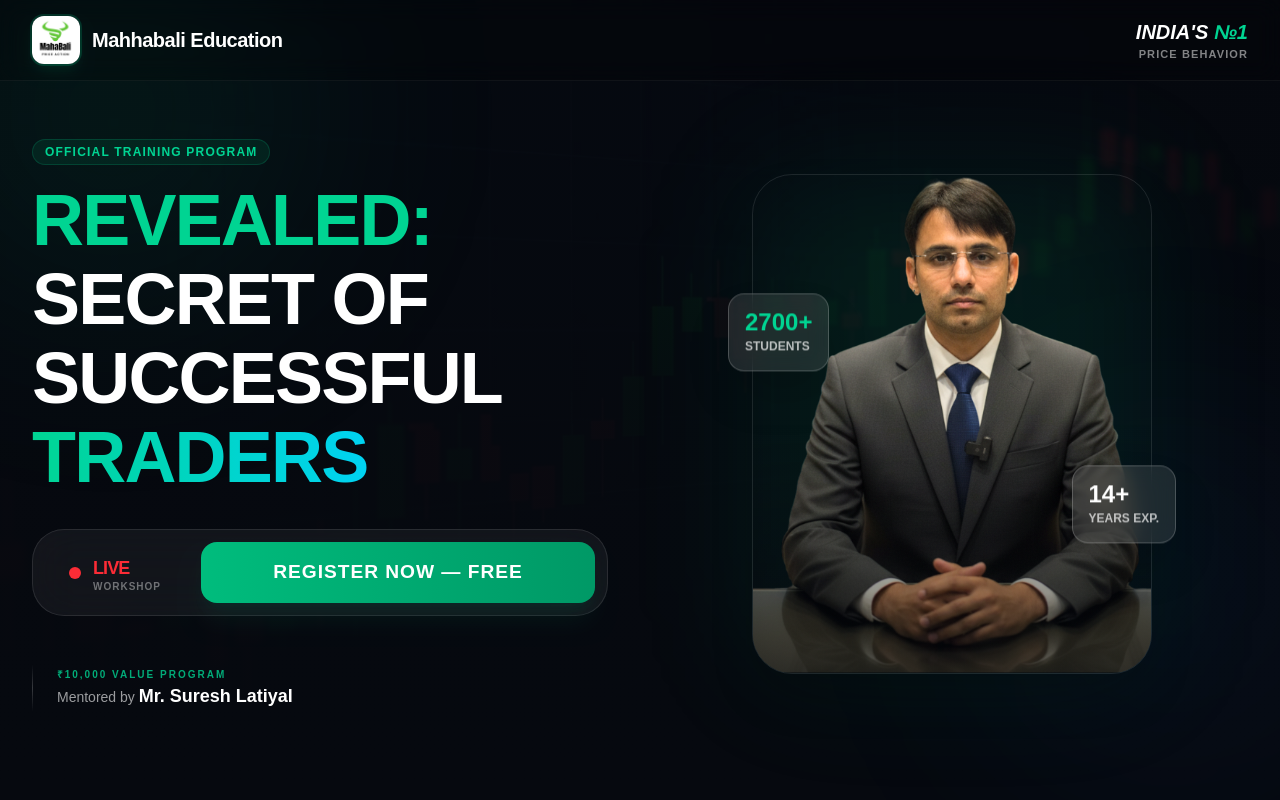
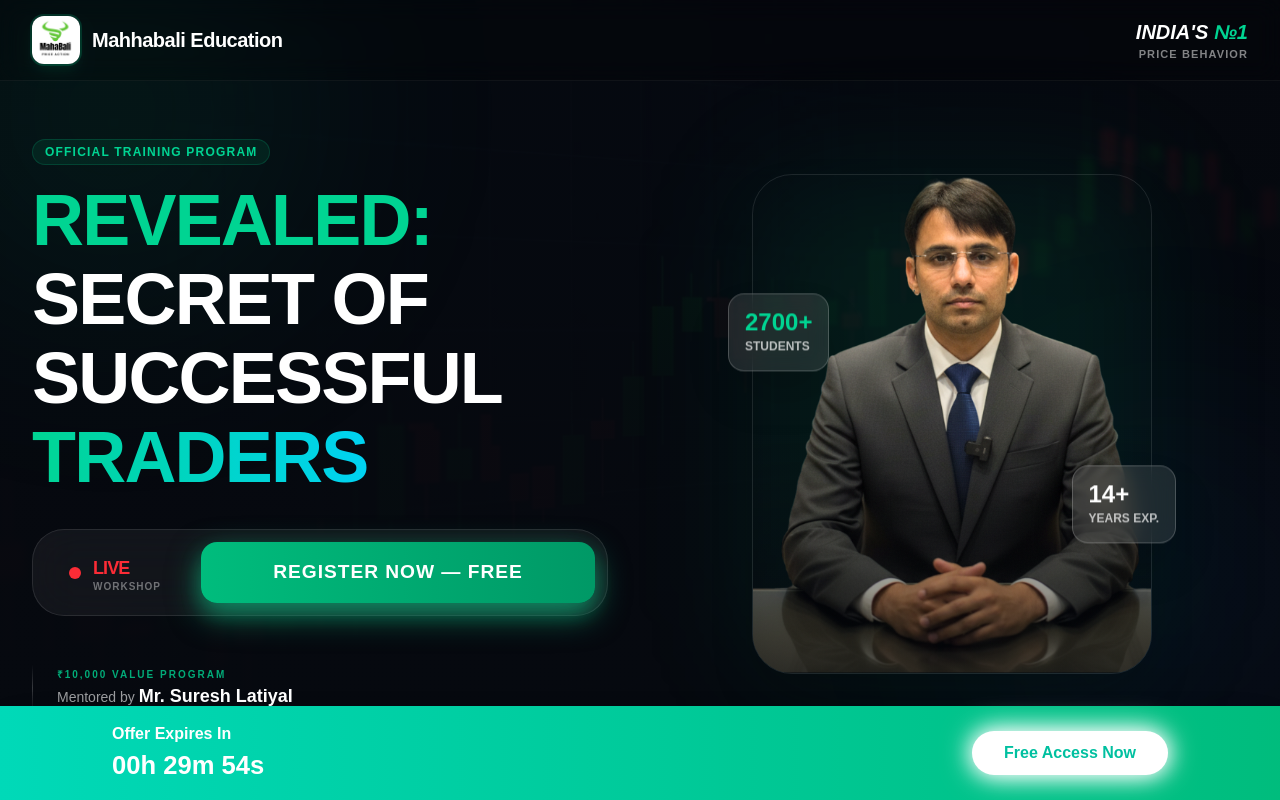
Before and after one commit to faizansiddqui/tradinglandingpagebyrahulsir, a Next.js app: page / in a window 1280 px wide. Shown: the top 800 px of the page. Built offline with nearby package versions, Linux system fonts and the light colour scheme.

Commit message:
Access button added

```diff
--- a/src/app/components/Footer.jsx
+++ b/src/app/components/Footer.jsx
@@ -4,7 +4,7 @@ import Link from 'next/link';
 
 export default function Footer() {
   return (
-    <footer className="relative bg-[#0a0a0a] text-white overflow-hidden">
+    <footer className="relative bg-[#0a0a0a] text-white overflow-hidden mb-30 sm:mb-14">
       {/* Background Effects */}
       <div className="absolute inset-0 bg-[radial-gradient(ellipse_at_top_right,_var(--tw-gradient-stops))] from-[#1a1a1a] via-[#0a0a0a] to-[#0a0a0a]"></div>
       <div className="absolute inset-0 overflow-hidden pointer-events-none">
--- a/src/app/components/HeroDesktop.jsx
+++ b/src/app/components/HeroDesktop.jsx
@@ -18,6 +18,13 @@ const HeroDesktop = () => {
     window.addEventListener('scroll', handleScroll, { passive: true });
     return () => window.removeEventListener('scroll', handleScroll);
   }, []);
+
+  const scrollToSection = (id) => {
+    const section = document.getElementById(id);
+    if (section) {
+      section.scrollIntoView({ behavior: "smooth" });
+    }
+  };
 
   return (
     <div id="hero" className="relative min-h-screen bg-[#06090f] text-white overflow-hidden flex flex-col">
@@ -90,7 +97,10 @@ const HeroDesktop = () => {
                   </div>
                 </div>
 
-                <button className="w-full sm:flex-1 py-4 px-8 bg-gradient-to-r from-emerald-500 to-emerald-600 hover:from-emerald-400 hover:to-emerald-500 text-white font-black uppercase tracking-wider rounded-2xl shadow-xl shadow-emerald-900/20 transition-all duration-300 transform hover:scale-[1.02] active:scale-95">
+                <button
+                  onClick={() => scrollToSection('webinar')}
+                  className="w-full sm:flex-1 py-4 px-8 bg-gradient-to-r from-emerald-500 to-emerald-600 hover:from-emerald-400 hover:to-emerald-500 text-white font-black uppercase tracking-wider rounded-2xl shadow-xl shadow-emerald-900/20 transition-all duration-300 transform hover:scale-[1.02] active:scale-95 cursor-pointer animate-btn-breath"
+                >
                   Register Now — Free
                 </button>
               </div>
@@ -148,6 +158,20 @@ const HeroDesktop = () => {
           0%, 100% { transform: translateY(0); }
           50% { transform: translateY(-10px); }
         }
+
+        @keyframes btn-breath {
+          0%, 100% {
+            box-shadow: 0 12px 28px rgba(16, 185, 129, 0.4), 0 8px 16px rgba(16, 185, 129, 0.2);
+          }
+          50% {
+            box-shadow: 0 12px 32px rgba(16, 185, 129, 0.6), 0 10px 20px rgba(16, 185, 129, 0.3);
+          }
+        }
+
+        .animate-btn-breath {
+          animation: btn-breath 2s ease-in-out infinite;
+        }
+
         .animate-bounce-slow {
           animation: bounce-slow 4s ease-in-out infinite;
         }
--- a/src/app/components/LearningForm.jsx
+++ b/src/app/components/LearningForm.jsx
@@ -1,13 +1,40 @@
-import React, { useState } from 'react';
-import { Users, Video, Award, Star, User, Mail, Phone, ChevronRight } from 'lucide-react';
-import Image from 'next/image';
+import React, { useState, useEffect } from "react";
+import {
+  Users,
+  Video,
+  Award,
+  Star,
+  User,
+  Mail,
+  Phone,
+  ChevronRight,
+  Clock,
+} from "lucide-react";
+import Image from "next/image";
 
 export default function LearningForm() {
   const [formData, setFormData] = useState({
-    name: '',
-    email: '',
-    phone: '',
+    name: "",
+    email: "",
+    phone: "",
   });
+
+  const [remainingTime, setRemainingTime] = useState(30 * 60); // 30 minutes in seconds
+
+  useEffect(() => {
+    const timer = setInterval(() => {
+      setRemainingTime((prev) => {
+        if (prev <= 1) {
+          // Timer reached 0, reset to 30 minutes
+          return 30 * 60;
+        }
+        return prev - 1;
+      });
+    }, 1000);
+
+    // Cleanup interval on component unmount
+    return () => clearInterval(timer);
+  }, []);
 
   const handleChange = (e) => {
     const { name, value } = e.target;
@@ -17,14 +44,33 @@ export default function LearningForm() {
     }));
   };
 
+  const formatTime = (seconds) => {
+    const hrs = Math.floor(seconds / 3600);
+    const mins = Math.floor((seconds % 3600) / 60);
+    const secs = seconds % 60;
+    return `${hrs.toString().padStart(2, "0")}h ${mins
+      .toString()
+      .padStart(2, "0")}m ${secs.toString().padStart(2, "0")}s`;
+  };
+
+  const scrollToForm = () => {
+    const formElement = document.getElementById("webinar");
+    if (formElement) {
+      formElement.scrollIntoView({ behavior: "smooth" });
+    }
+  };
+
   const handleSubmit = (e) => {
     e.preventDefault();
-    console.log('Form submitted:', formData);
-    alert('Thank you for your enquiry! Our team will contact you shortly.');
+    console.log("Form submitted:", formData);
+    alert("Thank you for your enquiry! Our team will contact you shortly.");
   };
 
   return (
-    <div id="webinar" className="relative min-h-screen bg-[#f8fafc] flex items-center justify-center overflow-hidden py-12 px-4">
+    <div
+      id="webinar"
+      className="relative min-h-screen bg-[#f8fafc] flex items-center justify-center overflow-hidden py-12 px-4"
+    >
       {/* --- Background Design --- */}
       <div className="absolute inset-0 z-0">
         <div className="absolute top-0 left-0 w-full h-full bg-[radial-gradient(#00D9B8_0.5px,transparent_0.5px)] [background-size:24px_24px] opacity-[0.15]" />
@@ -34,7 +80,6 @@ export default function LearningForm() {
 
       <div className="relative z-10 w-full max-w-6xl bg-white rounded-[2.5rem] shadow-[0_20px_50px_rgba(0,0,0,0.05)] border border-white overflow-hidden">
         <div className="grid lg:grid-cols-2">
-
           {/* LEFT PANEL: Mentor Visuals (Desktop) */}
           <div className="relative hidden lg:flex flex-col items-center justify-center p-12 bg-gradient-to-br from-slate-50 to-white border-r border-slate-100">
             {/* Badges */}
@@ -44,8 +89,12 @@ export default function LearningForm() {
                   <Star className="w-5 h-5 text-white fill-white" />
                 </div>
                 <div>
-                  <p className="text-sm font-black text-slate-800 leading-none">4.8/5</p>
-                  <p className="text-[10px] text-slate-500 font-bold uppercase tracking-tighter">Top Rated Mentor</p>
+                  <p className="text-sm font-black text-slate-800 leading-none">
+                    4.8/5
+                  </p>
+                  <p className="text-[10px] text-slate-500 font-bold uppercase tracking-tighter">
+                    Top Rated Mentor
+                  </p>
                 </div>
               </div>
             </div>
@@ -56,8 +105,12 @@ export default function LearningForm() {
                   <Users className="w-5 h-5" />
                 </div>
                 <div>
-                  <p className="text-sm font-black text-slate-800 leading-none">30K+</p>
-                  <p className="text-[10px] text-slate-500 font-bold uppercase tracking-tighter">Active Students</p>
+                  <p className="text-sm font-black text-slate-800 leading-none">
+                    30K+
+                  </p>
+                  <p className="text-[10px] text-slate-500 font-bold uppercase tracking-tighter">
+                    Active Students
+                  </p>
                 </div>
               </div>
             </div>
@@ -76,8 +129,12 @@ export default function LearningForm() {
             </div>
 
             <div className="mt-8 text-center">
-              <h3 className="text-2xl font-black text-slate-800">Mr. Suresh Latiyal</h3>
-              <p className="text-[#00D9B8] font-bold tracking-[0.2em] uppercase text-sm mt-1">Price Action Expert</p>
+              <h3 className="text-2xl font-black text-slate-800">
+                Mr. Suresh Latiyal
+              </h3>
+              <p className="text-[#00D9B8] font-bold tracking-[0.2em] uppercase text-sm mt-1">
+                Price Action Expert
+              </p>
             </div>
           </div>
 
@@ -86,19 +143,29 @@ export default function LearningForm() {
             <div className="max-w-md mx-auto">
               <div className="mb-10 text-center lg:text-left">
                 <h2 className="text-3xl sm:text-4xl font-black text-slate-900 leading-[1.15]">
-                  Start Your <span className="text-[#00D9B8]">Trading</span> Journey Today
+                  Start Your <span className="text-[#00D9B8]">Trading</span>{" "}
+                  Journey Today
                 </h2>
                 <p className="mt-4 text-slate-500 font-medium">
-                  Fill the form below to get a personalized roadmap from our experts.
+                  Fill the form below to get a personalized roadmap from our
+                  experts.
                 </p>
 
                 {/* Mobile Mentor Teaser (Hidden on Desktop) */}
                 <div className="flex lg:hidden items-center gap-4 mt-8 p-4 bg-slate-50 rounded-2xl border border-slate-100">
                   <div className="w-12 h-12 rounded-full overflow-hidden bg-white border-2 border-[#00D9B8]">
-                      <Image width={48} height={48} src="/tradingWeb.png" alt="Suresh Latiyal" className="object-cover" />
+                    <Image
+                      width={48}
+                      height={48}
+                      src="/tradingWeb.png"
+                      alt="Suresh Latiyal"
+                      className="object-cover"
+                    />
                   </div>
                   <div className="text-left">
-                      <p className="text-sm font-bold text-slate-800">Mr. Suresh Latiyal</p>
+                    <p className="text-sm font-bold text-slate-800">
+                      Mr. Suresh Latiyal
+                    </p>
                     <div className="flex items-center gap-1 text-[10px] text-[#00D9B8] font-black uppercase tracking-widest">
                       <Users className="w-3 h-3" /> 30k+ Learners
                     </div>
@@ -109,7 +176,9 @@ export default function LearningForm() {
               <form onSubmit={handleSubmit} className="space-y-5">
                 {/* Name Field */}
                 <div className="space-y-1.5">
-                  <label className="text-xs font-black uppercase tracking-widest text-slate-400 ml-1">Full Name</label>
+                  <label className="text-xs font-black uppercase tracking-widest text-slate-400 ml-1">
+                    Full Name
+                  </label>
                   <div className="relative group">
                     <User className="absolute left-4 top-1/2 -translate-y-1/2 w-5 h-5 text-slate-400 group-focus-within:text-[#00D9B8] transition-colors" />
                     <input
@@ -126,7 +195,9 @@ export default function LearningForm() {
 
                 {/* Email Field */}
                 <div className="space-y-1.5">
-                  <label className="text-xs font-black uppercase tracking-widest text-slate-400 ml-1">Email Address</label>
+                  <label className="text-xs font-black uppercase tracking-widest text-slate-400 ml-1">
+                    Email Address
+                  </label>
                   <div className="relative group">
                     <Mail className="absolute left-4 top-1/2 -translate-y-1/2 w-5 h-5 text-slate-400 group-focus-within:text-[#00D9B8] transition-colors" />
                     <input
@@ -143,7 +214,9 @@ export default function LearningForm() {
 
                 {/* Phone Field */}
                 <div className="space-y-1.5">
-                  <label className="text-xs font-black uppercase tracking-widest text-slate-400 ml-1">Phone Number</label>
+                  <label className="text-xs font-black uppercase tracking-widest text-slate-400 ml-1">
+                    Phone Number
+                  </label>
                   <div className="flex gap-3">
                     <div className="flex items-center justify-center w-16 bg-slate-100 border border-slate-200 rounded-2xl text-slate-500 font-bold text-sm">
                       +91
@@ -174,25 +247,87 @@ export default function LearningForm() {
               </form>
 
               <p className="mt-8 text-center text-xs text-slate-400 font-medium">
-                By submitting, you agree to our <span className="underline cursor-pointer">Terms</span> & <span className="underline cursor-pointer">Privacy Policy</span>
+                By submitting, you agree to our{" "}
+                <span className="underline cursor-pointer">Terms</span> &{" "}
+                <span className="underline cursor-pointer">Privacy Policy</span>
               </p>
             </div>
           </div>
+        </div>
+      </div>
 
+      {/* Fixed Bottom Access Button */}
+      <div className="fixed bottom-0 left-0 right-0 z-50 p-3 md:p-4 bg-gradient-to-r from-[#00D9B8] to-emerald-500 shadow-2xl">
+        <div className="flex flex-col px-12 sm:flex-row items-center justify-between gap-3 max-w-6xl mx-auto">
+          <div className="text-center sm:text-left text-white text-[0.9rem] sm:text-[1rem]">
+            <h3 className="font-semibold">Offer Expires In</h3>
+            <div className="text-[1.4rem] sm:text-[1.6rem] font-bold">
+              {formatTime(remainingTime)}
+            </div>
+          </div>
+          <button
+            onClick={() => scrollToForm()}
+            className="py-3 sm:py-2.5 px-6 sm:px-8 font-[700] cursor-pointer bg-white text-[#00c0a0] hover:bg-[#00c186] hover:text-white hover:border-2 hover:border-white text-[0.9rem] sm:text-[1rem] rounded-full w-full sm:w-auto transition-all duration-300 transform btn-animated"
+          >
+            Free Access Now
+          </button>
         </div>
       </div>
 
       <style jsx>{`
         @keyframes float {
-          0%, 100% { transform: translateY(0); }
-          50% { transform: translateY(-15px); }
+          0%,
+          100% {
+            transform: translateY(0);
           }
+          50% {
+            transform: translateY(-15px);
+          }
+        }
+
+        @keyframes blink {
+          0%,
+          100% {
+            box-shadow: 0 0 10px rgba(255, 255, 255, 0.5);
+          }
+          50% {
+            box-shadow: 0 0 20px rgba(255, 255, 255, 0.8),
+              0 0 30px rgba(255, 255, 255, 1);
+          }
+        }
+
+        @keyframes breathe {
+          0%,
+          100% {
+            transform: scale(1);
+          }
+          50% {
+            transform: scale(1.03);
+          }
+        }
+
         .animate-float {
           animation: float 5s ease-in-out infinite;
         }
         .delay-700 {
           animation-delay: 0.7s;
         }
+        .animate-blink {
+          animation: blink 1.5s ease-in-out infinite;
+        }
+        .animate-breathe {
+          animation: breathe 2s ease-in-out infinite;
+        }
+
+        .btn-animated {
+          animation: blink 2s ease-in-out infinite;
+          box-shadow: 0 0 10px rgba(255, 255, 255, 0.5);
+        }
+
+        .btn-animated:hover {
+          border-color: white !important;
+          animation: blink 2s ease-in-out infinite;
+        }
       `}</style>
     </div>
   );
--- a/src/app/components/VideoTestimonials.jsx
+++ b/src/app/components/VideoTestimonials.jsx
@@ -93,7 +93,7 @@ const VideoCard = ({ testimonial, isActive, onBecomeActive }) => {
       </div>
 
       <div className="p-6 space-y-3 bg-gradient-to-br from-card to-muted/20">
-        <h3 className="text-lg font-semibold text-foreground group-hover:text-primary transition-colors duration-300">
+        <h3 className="text-lg font-semibold text-black group-hover:text-primary transition-colors duration-300">
           {testimonial.title}
         </h3>
         <div
@@ -117,7 +117,7 @@ const VideoTestimonials = () => {
   const [activeVideoId, setActiveVideoId] = useState(null);
 
   return (
-    <section className="min-h-screen w-full bg-gradient-to-b from-background via-muted/30 to-background py-16 px-4 sm:px-6 lg:px-8">
+    <section className="min-h-screen w-full bg-white from-background via-muted/30 to-background py-16 px-4 sm:px-6 lg:px-8">
       <div className="max-w-[1600px] mx-auto">
         {/* Header */}
         <div className="text-center mb-16 space-y-4 animate-slide-in">
```
Also changed, not shown: src/app/components/Hero.jsx (+59 -28 lines). Lines whose indentation alone changed are shown as unchanged.
